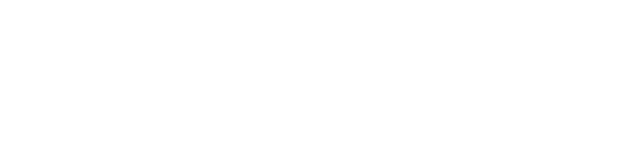
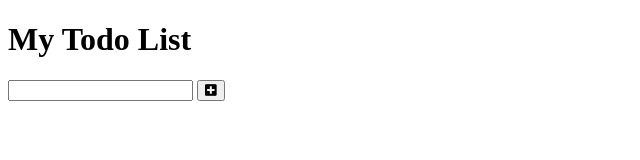
Before and after one commit to alexYamaoka/js_todo_app, a plain HTML site: page index.html in a window 1280 px wide. Shown: the whole page, without its empty margins (0-640 px from the left). Drawn offline with Linux system fonts and the light colour scheme.

Commit message:
created form

```diff
--- a/index.html
+++ b/index.html
@@ -4,10 +4,28 @@
     <meta charset="UTF-8">
     <meta name="viewport" content="width=device-width, initial-scale=1.0">
     <link href="https://fonts.googleapis.com/css2?family=Poppins:ital@1&display=swap" rel="stylesheet">
+    <link rel="stylesheet" href="https://cdnjs.cloudflare.com/ajax/libs/font-awesome/5.14.0/css/all.min.css" integrity="sha512-1PKOgIY59xJ8Co8+NE6FZ+LOAZKjy+KY8iq0G4B3CyeY6wYHN3yt9PW0XpSriVlkMXe40PTKnXrLnZ9+fkDaog==" crossorigin="anonymous" />
     <link rel="stylesheet" href="./style.css">
     <title>Todo List</title>
 </head>
 <body>
 
+    <header>
+        <h1>My Todo List</h1>
+    </header>
+
+    <form>
+        <input type="text" class="todo-input">
+        <button class="todo-button" type="submit">
+            <i class="fas fa-plus-square"></i>
+        </button>
+    </form>
+    <div class="todo-container">
+        <ul class="todo-list">
+
+        </ul>
+    </div>
+
+    <script>src="./app.js"</script>
 </body>
 </html>
```
